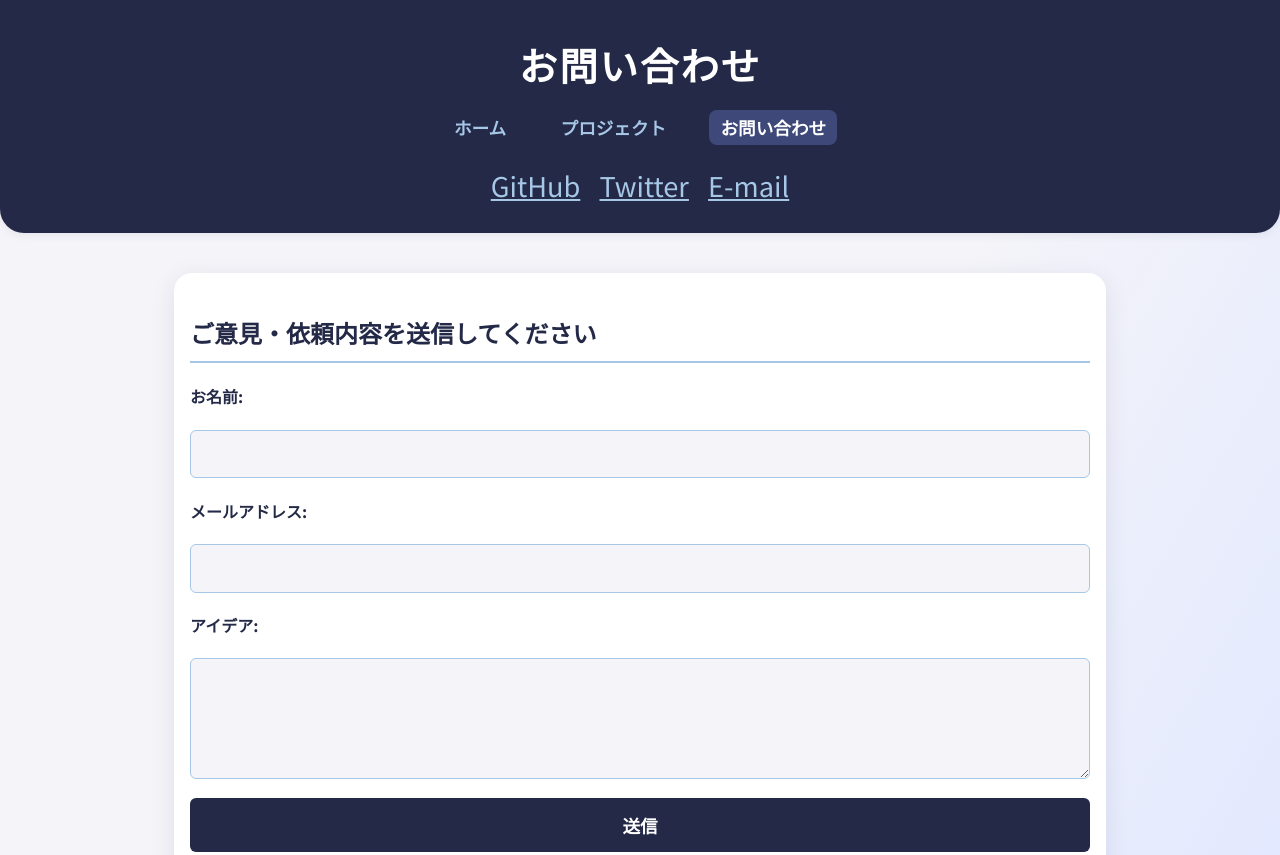
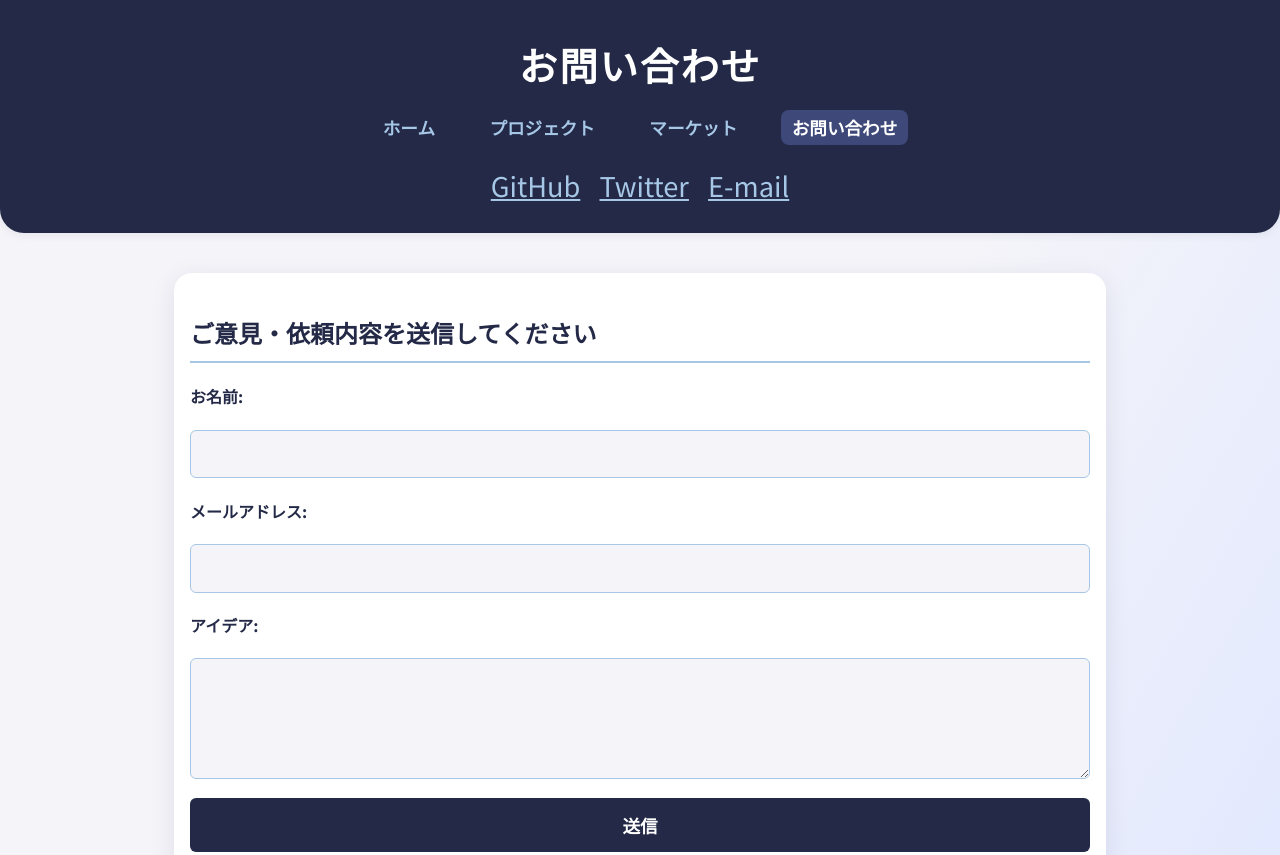
Before and after one commit to toki-0508/araitomoki-portfolio, a plain HTML site: page myweb/public/contact.html in a window 1280 px wide. Shown: the top 855 px of the page. Drawn offline with Linux system fonts and the light colour scheme.

Commit message:
Fix: Add marketplace navigation links to all pages

```diff
--- a/myweb/public/contact.html
+++ b/myweb/public/contact.html
@@ -13,6 +13,7 @@
             <ul>
                 <li><a href="index.html">ホーム</a></li>
                 <li><a href="projects.html">プロジェクト</a></li>
+                <li><a href="market.html">マーケット</a></li>
                 <li><a href="contact.html" class="active">お問い合わせ</a></li>
             </ul>
         </nav>
```
Also changed, not shown: myweb/public/index.html (+1 -0 lines), myweb/public/projects.html (+1 -0 lines).
